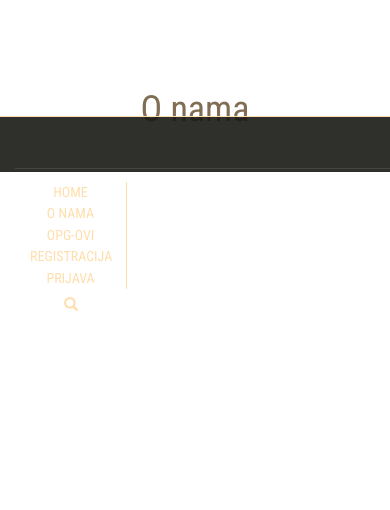
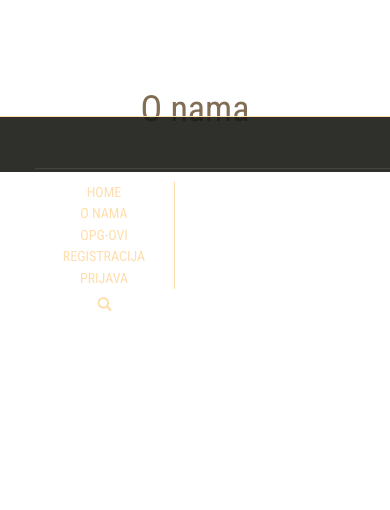
Before and after one commit to amatanovic/NFX, a PHP site: page / in a window 390 px wide, after a click on "Toggle navigation"; the page is wider, and only the part inside the window is pictured. Shown: the part 672-1182 px from the top of that part. Run offline with PHP 8.4, Linux system fonts and the light colour scheme; data that the repository does not hold is empty; some libraries are stand-ins or nearby versions.

Commit message:
uređivanje navigacije responsive

```diff
--- a/css/styles-medium.css
+++ b/css/styles-medium.css
@@ -1,23 +1,16 @@
 /* Navigacija tamo gdje puca */
-    @media only screen and (max-width : 1119px) {
-
-
 nav ul li {
-    width: 8em;
+    width: 10em;
 }
 
 
 div.navbar-collapse {
-    width: 48em;
+    width: 60em;
     margin-left: auto !important;
     margin-right: auto !important;
 }
 
 
         .navbar>.container{
-            margin-left:0;
+            margin-left:5%;
         }
-
-
-
-    }
--- a/css/styles-small.css
+++ b/css/styles-small.css
@@ -1,4 +1,4 @@
-@media only screen and (max-width : 480px) {
+@media only screen and (max-width : 950px) {
 
 
 
--- a/head.php
+++ b/head.php
@@ -10,8 +10,8 @@
     <!-- Bootstrap -->
     <link href="css/bootstrap.min.css" rel="stylesheet">
     <link href="css/styles.css" rel="stylesheet">
-    <link href="css/styles-medium.css" rel="stylesheet">
-    <link href="css/styles-small.css" rel="stylesheet">
+    <link rel="stylesheet" type="text/css" media="screen and (max-width: 1119px)" href="css/styles-medium.css" />
+    <link rel="stylesheet" type="text/css" media="screen and (max-width: 950px)" href="css/styles-small.css" />
     <link href='https://fonts.googleapis.com/css?family=Roboto+Condensed:400,300' rel='stylesheet' type='text/css'>
       <link rel="icon" href="slike/logo.ico" type="image/x-icon">
     <!-- HTML5 shim and Respond.js for IE8 support of HTML5 elements and media queries -->
```
